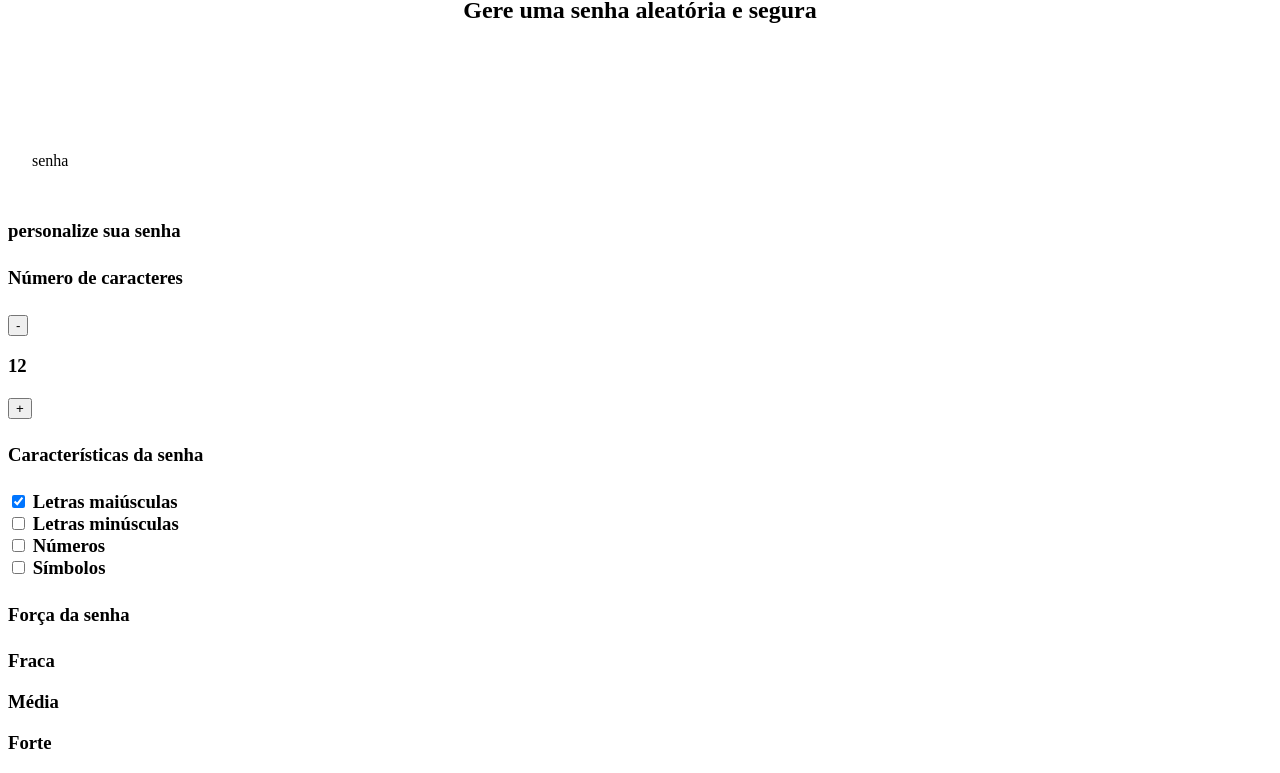
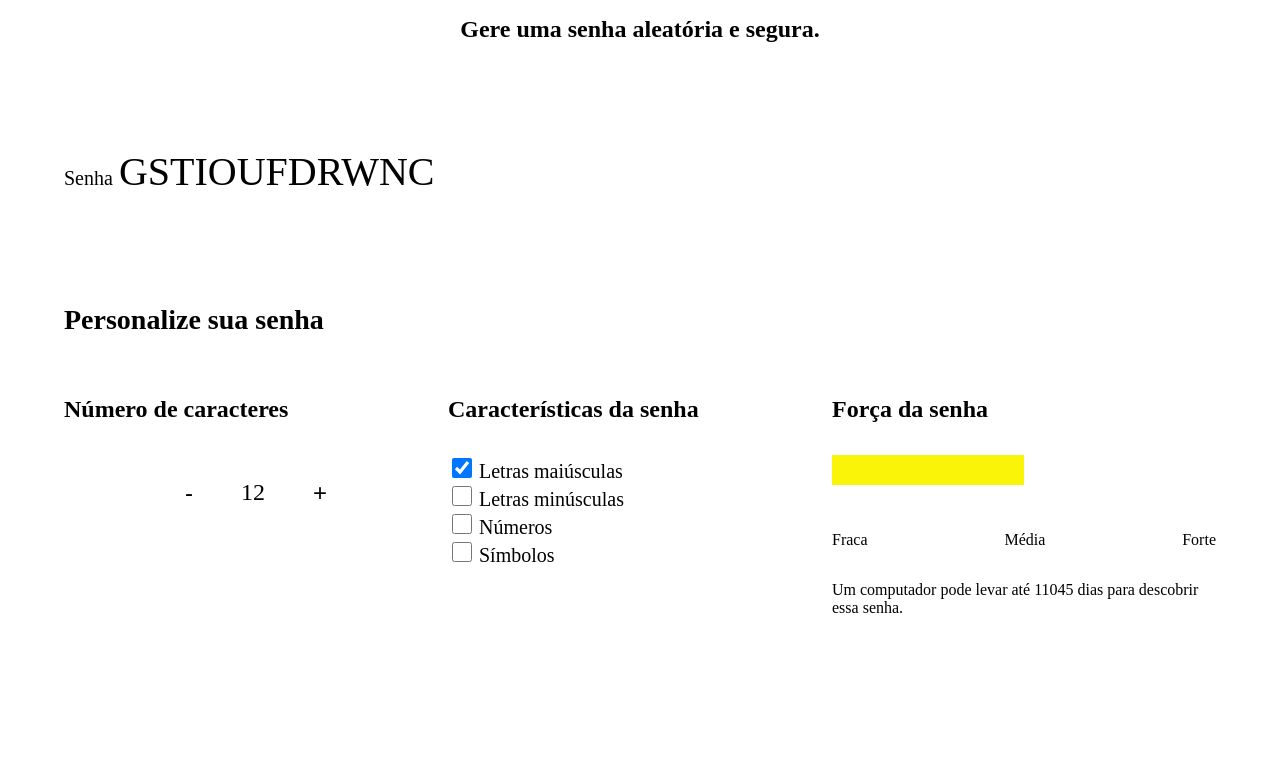
Before and after one commit to RyanCoimbraAlmeida/senha-segura, a plain HTML site: page index.html in a window 1280 px wide. Shown: the part 196-969 px from the top of the page. After the commit the page ends 861 px from the top, so only its background shows below. Drawn offline with Linux system fonts and the light colour scheme.

Commit message:
Add files via upload

```diff
--- a/index.html
+++ b/index.html
@@ -10,18 +10,17 @@
 <body>
     <section class="conteudo">
         <div class="conteudo-titulo">
-    <img src="unlock.svg" alt="cadeado">
-    <h2 class="titulo principal">Gerador de senhas</h2>
-    <h3 class="titulo-secundario">Gere uma senha aleatória e segura
-    </h3>
-</div>
-<div class="conteudo-senha">
-    <label for="senha">senha</label>
-    <input name="senha" type="text" id="campo-senha">
-    </div>
-  <div class="parametro">
-    <h3 class="parametro-titulo">personalize sua senha</
-<div class="parametro-coluna__senha">
+            <img src="unlock.svg">
+            <h2 class="titulo-principal">Gerador de Senhas</h2>
+            <h3 class="titulo-secundario">Gere uma senha aleatória e segura.</h3>
+        </div>
+        <div class="conteudo-senha">
+            <label for="senha">Senha</label>
+            <input name="senha" type="text" id="campo-senha" readonly>
+        </div>
+        <div class="parametro">
+            <h3 class="parametro-titulo">Personalize sua senha</h3>
+            <div class="parametro-coluna__senha">
                 <div class="parametro-senha">
                     <h4 class="parametro-senha__titulo">Número de caracteres</h4>
                     <div class="parametro-senha-botoes">
@@ -63,8 +62,6 @@
             </div>
         </div>
     </section>
-
-
-
+    <script src="main.js"></script>
 </body>
 </html>
--- /dev/null
+++ b/main.js
@@ -0,0 +1,70 @@
+const numeroSenha = document.querySelector('.parametro-senha__texto');
+let tamanhoSenha = 12;
+numeroSenha.textContent = tamanhoSenha;
+
+const letrasMaiusculas = 'ABCDEFGHIJKLMNOPQRSTUVWXYZ';
+const letrasMinusculas = 'abcdefghijklmnopqrstuvwxyz';
+const numeros = '0123456789';
+const simbolos = '!@%*?';
+
+const botoes = document.querySelectorAll('.parametro-senha__botao');
+const campoSenha = document.querySelector('#campo-senha');
+const checkbox = document.querySelectorAll('.checkbox');
+const forcaSenha = document.querySelector('.forca');
+
+botoes[0].onclick = diminuiTamanho;
+botoes[1].onclick = aumentaTamanho;
+
+function diminuiTamanho(){
+    if(tamanhoSenha > 1){
+        tamanhoSenha--;
+    }
+    numeroSenha.textContent = tamanhoSenha;
+    geraSenha();
+}
+
+function aumentaTamanho(){
+    if(tamanhoSenha < 20){
+        tamanhoSenha++;
+    }
+    numeroSenha.textContent = tamanhoSenha;
+    geraSenha();
+}
+
+function geraSenha() {
+    let alfabeto = '';
+    if (checkbox[0].checked) alfabeto += letrasMaiusculas;
+    if (checkbox[1].checked) alfabeto += letrasMinusculas;
+    if (checkbox[2].checked) alfabeto += numeros;
+    if (checkbox[3].checked) alfabeto += simbolos;
+    if (alfabeto.length === 0) {
+        campoSenha.value = '';
+        classificaSenha(1);
+        return;
+    }
+
+    let senha = '';
+    for (let i = 0; i < tamanhoSenha; i++) {
+        const numeroAleatorio = Math.floor(Math.random() * alfabeto.length);
+        senha += alfabeto[numeroAleatorio];
+    }
+
+    campoSenha.value = senha;
+    classificaSenha(alfabeto.length);
+}
+
+function classificaSenha(tamanhoAlfabeto) {
+    let entropia = tamanhoSenha * Math.log2(tamanhoAlfabeto);
+    forcaSenha.classList.remove('fraca', 'media', 'forte');
+    if (entropia > 57) {
+        forcaSenha.classList.add('forte');
+    } else if (entropia > 35 && entropia <= 57) {
+        forcaSenha.classList.add('media');
+    } else {
+        forcaSenha.classList.add('fraca');
+    }
+    const valorEntropia = document.querySelector('.entropia');
+    valorEntropia.textContent = "Um computador pode levar até " + Math.floor(2 ** entropia / (100e6 * 60 * 60 * 24)) + " dias para descobrir essa senha.";
+}
+
+geraSenha();
--- a/style.css
+++ b/style.css
@@ -52,3 +52,109 @@ root{
       width: 70%;
 
  }
+ #campo-senha:focus {
+    outline: none;
+}
+
+.conteudo {
+    max-width: 1200px;
+    margin: 0 auto;
+}
+
+.parametro {
+    background-color: var(--fundo-texto);
+    border: 2px solid var(--borda);
+    margin-top: 32px;
+    padding: 24px;
+}
+
+.parametro-titulo {
+    font-family: var(--roboto-mono);
+    font-size: 28px;
+}
+
+.parametro-senha__titulo {
+    font-size: 24px;
+}
+
+.parametro-coluna__senha {
+    display: flex;
+    flex-direction: column;
+    justify-content: center;
+}
+
+.parametro-senha {
+    width: 50%;
+    margin: 0 auto;
+}
+
+.parametro-senha-botoes {
+    display: flex;
+    justify-content: center;
+}
+
+.parametro-senha__botao {
+    background-color: var(--fundo-texto);
+    color: var(--branco);
+    border: 2px solid var(--borda);
+    padding: 24px;
+    font-size: 24px;
+    cursor: pointer;
+}
+
+.parametro-senha__texto {
+    padding: 24px;
+    border-top: 2px solid var(--borda);
+    border-bottom: 2px solid var(--borda);
+    margin: 0;
+    font-size: 24px;
+}
+
+label {
+    font-size: 20px;
+}
+
+.checkbox {
+    width: 20px;
+    height: 20px;
+    cursor: pointer;
+}
+
+.barra {
+    background-color: var(--fundo-senha);
+    height: 30px;
+    width: 100%;
+}
+
+.forca {
+    height: 30px;
+    position: relative;
+    bottom: 30px;
+}
+
+.fraca {
+    width: 25%;
+    background-color: #E71B32;
+}
+
+.media {
+    background-color: #FAF408;
+    width: 50%;
+}
+
+.forte {
+    background-color: #00FF85;
+    width: 100%;
+}
+
+.parametro-senha-textos {
+    display: flex;
+    justify-content: space-between;
+}
+
+
+@media screen and (min-width: 768px) {
+    .parametro-coluna__senha {
+        flex-direction: row;
+    }
+}
```
Also changed, not shown: unlcok.svg (added).
